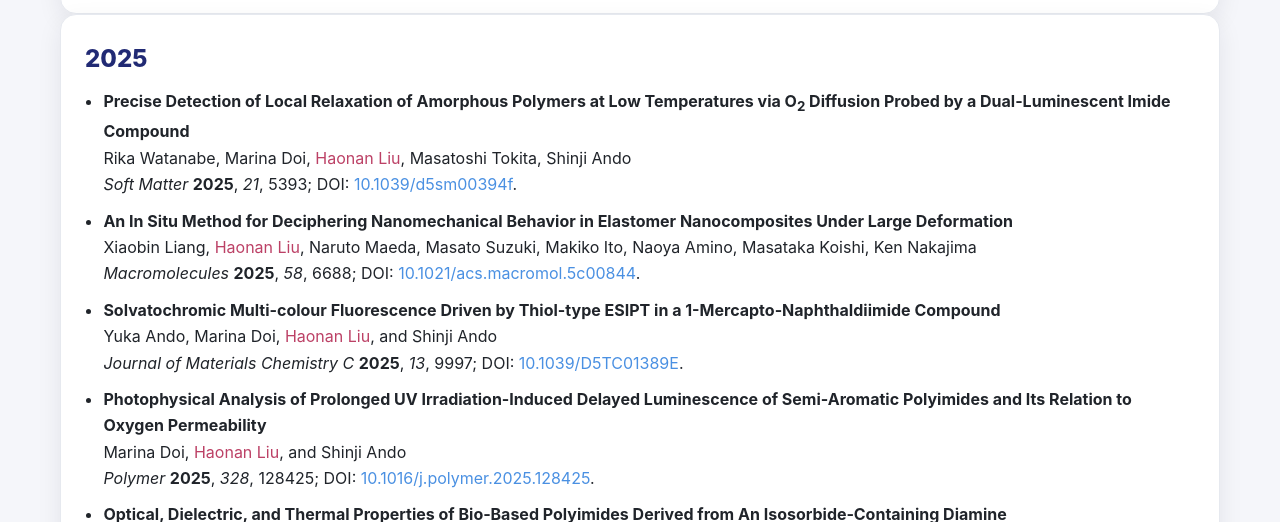
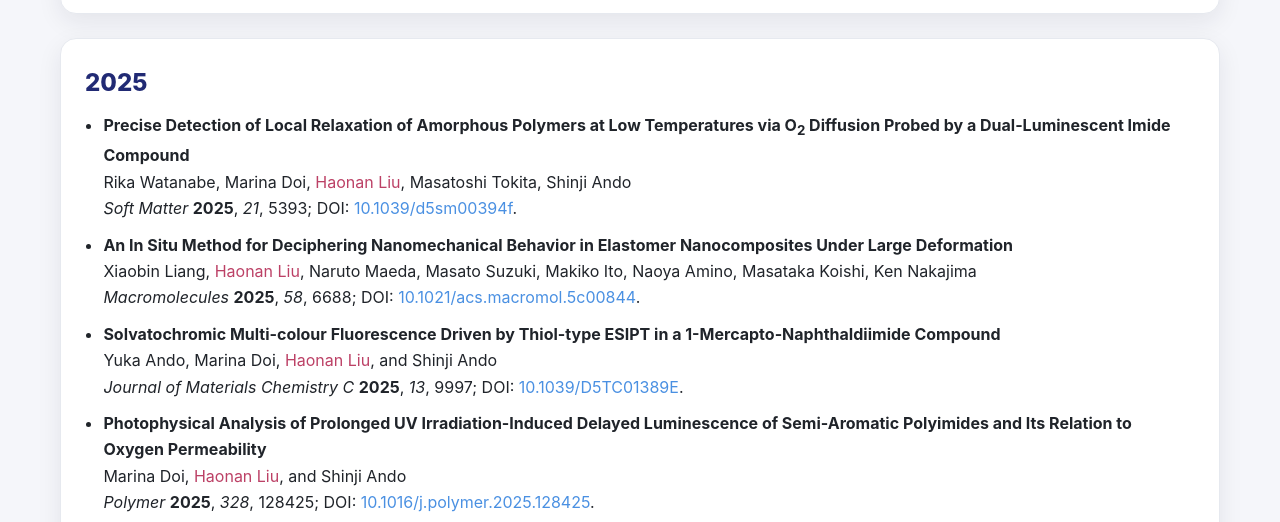
Before and after one commit to AfterChemistry/h-ryu-pages, a plain HTML site: page profile/publication/index.html in a window 1280 px wide. Shown: the part 232-754 px from the top of the page. Drawn offline with Linux system fonts and the light colour scheme.

Commit message:
Update index.html

```diff
--- a/profile/publication/index.html
+++ b/profile/publication/index.html
@@ -49,6 +49,9 @@
 
     /* Layout */
     .container{max-width:1200px;margin:24px auto;padding:0 20px}
+    /* 关键：与 Presentation 一致的节间距 */
+    .container > section + section{margin-top:var(--space)}
+
     .card{background:var(--card);border:1px solid var(--border);border-radius:var(--radius);box-shadow:var(--shadow);padding:var(--pad)}
     .section-title{margin:0 0 8px;font-weight:800;color:var(--accent)}
     .year{scroll-margin-top:90px}
@@ -119,15 +122,10 @@
       <h2 class="section-title">2025</h2>
       <ul class="bullets">
         <li><strong>Precise Detection of Local Relaxation of Amorphous Polymers at Low Temperatures via O<sub>2</sub> Diffusion Probed by a Dual-Luminescent Imide Compound</strong><br>Rika Watanabe, Marina Doi, <mark class="has-inline-color">Haonan Liu</mark>, Masatoshi Tokita, Shinji Ando<br><em>Soft Matter</em> <strong>2025</strong>, <em>21</em>, 5393; DOI: <a href="https://doi.org/10.1039/d5sm00394f" target="_blank" rel="noreferrer noopener">10.1039/d5sm00394f</a>.</li>
-
         <li><strong>An In Situ Method for Deciphering Nanomechanical Behavior in Elastomer Nanocomposites Under Large Deformation</strong><br>Xiaobin Liang, <mark class="has-inline-color">Haonan Liu</mark>, Naruto Maeda, Masato Suzuki, Makiko Ito, Naoya Amino, Masataka Koishi, Ken Nakajima<br><em>Macromolecules</em> <strong>2025</strong>, <em>58</em>, 6688; DOI: <a href="https://doi.org/10.1021/acs.macromol.5c00844" target="_blank" rel="noreferrer noopener">10.1021/acs.macromol.5c00844</a>.</li>
-
         <li><strong>Solvatochromic Multi-colour Fluorescence Driven by Thiol-type ESIPT in a 1-Mercapto-NaphthaIdiimide Compound</strong><br>Yuka Ando, Marina Doi, <mark class="has-inline-color">Haonan Liu</mark>, and Shinji Ando<br><em>Journal of Materials Chemistry C</em> <strong>2025</strong>, <em>13</em>, 9997; DOI: <a href="https://doi.org/10.1039/D5TC01389E" target="_blank" rel="noreferrer noopener">10.1039/D5TC01389E</a>.</li>
-
         <li><strong>Photophysical Analysis of Prolonged UV Irradiation-Induced Delayed Luminescence of Semi-Aromatic Polyimides and Its Relation to Oxygen Permeability</strong><br>Marina Doi, <mark class="has-inline-color">Haonan Liu</mark>, and Shinji Ando<br><em>Polymer</em> <strong>2025</strong>, <em>328</em>, 128425; DOI: <a href="https://doi.org/10.1016/j.polymer.2025.128425" target="_blank" rel="noreferrer noopener">10.1016/j.polymer.2025.128425</a>.</li>
-
         <li><strong>Optical, Dielectric, and Thermal Properties of Bio‐Based Polyimides Derived from An Isosorbide‐Containing Diamine</strong><br>Yoshiyuki Tsurusaki, Ririka Sawada, <mark class="has-inline-color">Haonan Liu</mark>, and Shinji Ando<br><em>Macromolecular Rapid Communications</em> <strong>2025</strong>, 2401113; DOI: <a href="https://doi.org/10.1002/marc.202401113" target="_blank" rel="noreferrer noopener">10.1002/marc.202401113</a>.</li>
-
         <li><strong>Prolonged Irradiation-Induced Delayed Luminescence of PMMA-Dispersed Imide Compounds Containing Ether- and Thioether-bridged Cores</strong><br>Marina Doi, <mark class="has-inline-color">Haonan Liu</mark>, and Shinji Ando<br><em>Material Chemistry Frontiers</em> <strong>2025</strong>, <em>9</em>, 1139; DOI: <a href="https://doi.org/10.1039/d4qm00871e" target="_blank" rel="noreferrer noopener">10.1039/d4qm00871e</a>.</li>
       </ul>
     </section>
@@ -137,15 +135,10 @@
       <h2 class="section-title">2024</h2>
       <ul class="bullets">
         <li><strong>Nanomechanical Mapping of Green and Vulcanized Natural Rubber Latex Film by AFM PeakForce QNM: Impact of Proteins and Lipids Contents on Film Quality</strong><br>Narueporn Payungwong, <mark class="has-inline-color">Haonan Liu</mark>, Jinrong Wu, Ken Nakajima, Chee Cheong Ho, Jitladda Sakdapipanich<br><em>Polymer</em> <strong>2024</strong>, <em>317</em>, 127944; DOI: <a href="https://doi.org/10.1016/j.polymer.2024.127944" target="_blank" rel="noreferrer noopener">10.1016/j.polymer.2024.127944</a>.</li>
-
         <li><strong>Tracking the Evolution of the Morphology and Stress Distribution of SIS Thermoplastic Elastomers under Tension using Atomic Force Microscopy</strong><br>Ling Gao, <mark class="has-inline-color">Haonan Liu</mark>, Xiaobin Liang, Makiko Ito, Ken Nakajima<br><em>Science and Technology of Advanced Materials</em> <strong>2024</strong>, <em>25</em>, 2402685; DOI: <a href="https://doi.org/10.1080/14686996.2024.2402685" target="_blank" rel="noreferrer noopener">10.1080/14686996.2024.2402685</a>.</li>
-
         <li><strong>Pressure-Induced Enhancement of Room-Temperature Phosphorescence in Heavy Halogen-Containing Imide and Polyimide</strong><br><mark class="has-inline-color">Haonan Liu</mark>, Ryuichi Isoda, Marina Doi, Koichiro Muto, and Shinji Ando<br><em>The Journal of Physical Chemistry B</em> <strong>2024</strong>, <em>128</em>, 7690; DOI: <a href="https://doi.org/10.1021/acs.jpcb.4c03946" target="_blank" rel="noreferrer noopener">10.1021/acs.jpcb.4c03946</a>.</li>
-
         <li><strong>Frequency-Dependent Dielectric Properties of Aromatic Polyimides in the 25-330 GHz Range</strong><br><mark class="has-inline-color">Haonan Liu</mark>, Ririka Sawada, Shana Yanagimoto, Yoshiyuki Yanagimoto, and Shinji Ando<br><em>Applied Physics Letters</em> <strong>2024</strong>, <em>124</em>, 232903; DOI: <a href="https://doi.org/10.1063/5.0205692" target="_blank" rel="noreferrer noopener">10.1063/5.0205692</a>.</li>
-
         <li><strong>Thermal, Optical, and Dielectric Properties of Bio-based Polyimides Derived from an Isosorbide-containing Dianhydride and Diamines with Long Alkyl Chains</strong><br>Ririka Sawada, Kazuhisa Yajima, Atsuhide Takao, <mark class="has-inline-color">Haonan Liu</mark>, and Shinji Ando<br><em>Journal of Photopolymer Science and Technology</em> <strong>2024</strong>, <em>37</em>, 507; DOI: <a href="https://doi.org/10.2494/photopolymer.37.507" target="_blank" rel="noreferrer noopener">10.2494/photopolymer.37.507</a>.</li>
-
         <li><strong>Simultaneous Visualization of Microscopic Conductivity and Deformation in Conductive Elastomers</strong><br>Xiaobin Liang, <mark class="has-inline-color">Haonan Liu</mark>, So Fujinami, Makiko Ito, and Ken Nakajima<br><em>ACS Nano</em> <strong>2024</strong>, <em>18</em>, 3438; DOI: <a href="https://doi.org/10.1021/acsnano.3c10584" target="_blank" rel="noreferrer noopener">10.1021/acsnano.3c10584</a>.</li>
       </ul>
     </section>
@@ -155,7 +148,6 @@
       <h2 class="section-title">2023</h2>
       <ul class="bullets">
         <li><strong>In Situ Nanostress Visualization Method to Reveal the Micromechanical Mechanism of Nanocomposites by Atomic Force Microscopy</strong><br>Xiaobin Liang, Takashi Kojima, Makiko Ito, Naoya Amino, <mark class="has-inline-color">Haonan Liu</mark>, Masataka Koishi, and Ken Nakajima<br><em>ACS Applied Materials &amp; Interfaces</em> <strong>2023</strong>, <em>15</em>, 12414; DOI: <a href="https://doi.org/10.1021/acsami.2c22971" target="_blank" rel="noreferrer noopener">10.1021/acsami.2c22971</a>.</li>
-
         <li><strong>Overcoming the Entropy of Polymer Chains by Making a Plane with Terminal Groups: A Thermoplastic PDMS with a Long-Range 1D Structural Order</strong><br>Yugen Chen, Fumitaka Ishiwari, Tomoya Fukui, Takashi Kajitani, <mark class="has-inline-color">Haonan Liu</mark>, Xiaobin Liang, Ken Nakajima, Masatoshi Tokita, and Takanori Fukushima<br><em>Chemical Science</em> <strong>2023</strong>, <em>14</em>, 2431; DOI: <a href="https://doi.org/10.1039/D2SC05491D" target="_blank" rel="noreferrer noopener">10.1039/D2SC05491D</a>.</li>
       </ul>
     </section>
@@ -165,11 +157,8 @@
       <h2 class="section-title">2022</h2>
       <ul class="bullets">
         <li><strong>Direct Visualization of Stretch-Induced Phase Separation in Methoxy Silyl-Terminated Polypropylene Oxide/Epoxy Resin-Type Polymer Alloys via AFM Nanomechanics: A Toughening Mechanism</strong><br>Xiaobin Liang, Kiyoshi Miyafuji, Koki Hara, Kaede Mogi, Rina Nishida, <mark class="has-inline-color">Haonan Liu</mark>, and Ken Nakajima<br><em>Polymer</em> <strong>2022</strong>, <em>259</em>, 125343; DOI: <a href="https://doi.org/10.1016/j.polymer.2022.125343" target="_blank" rel="noreferrer noopener">10.1016/j.polymer.2022.125343</a>.</li>
-
         <li><strong>Nanoscale Strain-Stress Mapping for a Thermoplastic Elastomer Revealed Using a Combination of In-Situ AFM Nanomechanics and Delaunay Triangulation</strong><br><mark class="has-inline-color">Haonan Liu</mark>, Xiaobin Liang, and Ken Nakajima<br><em>Journal of Polymer Science</em> <strong>2022</strong>, <em>60</em>, 3134; DOI: <a href="https://doi.org/10.1002/pol.20220345" target="_blank" rel="noreferrer noopener">10.1002/pol.20220345</a>.</li>
-
         <li><strong>Direct Visualization of Interfacial Regions between Fillers and Matrix in Rubber Composites Observed by Atomic Force Microscopy-Based Nanomechanics Assisted by Electron Tomography</strong><br>Makiko Ito, <mark class="has-inline-color">Haonan Liu</mark>, Akemi Kumagai, Xiaobin Liang, Ken Nakajima, and Hiroshi Jinnai<br><em>Langmuir</em> <strong>2022</strong>, <em>38</em>, 777; DOI: <a href="https://doi.org/10.1021/acs.langmuir.1c02788" target="_blank" rel="noreferrer noopener">10.1021/acs.langmuir.1c02788</a>.</li>
-
         <li><strong>熱可塑性エラストマーにおける動的ネットワークのトポロジー制御</strong><br>中嶋　健・<mark class="has-inline-color">劉　浩男</mark>・梁　暁斌<br><em>ポリマーTECH</em> <strong>2022</strong>, <em>13</em>, 26. (<a href="https://www.gomutimes.co.jp/?p=173254" target="_blank" rel="noreferrer noopener">link</a>)</li>
       </ul>
     </section>
@@ -179,7 +168,6 @@
       <h2 class="section-title">2020</h2>
       <ul class="bullets">
         <li><strong>Direct Visualization of a Strain-induced Dynamic Stress Network in a SEBS Thermoplastic Elastomer with In Situ AFM Nanomechanics</strong> (open access)<br><mark class="has-inline-color">Haonan Liu</mark>, Xiaobin Liang, and Ken Nakajima<br><em>Japanese Journal of Applied Physics</em> <strong>2020</strong>, <em>59</em>, SN1013; DOI: <a href="https://doi.org/10.35848/1347-4065/ab948a" target="_blank" rel="noreferrer noopener">10.35848/1347-4065/ab948a</a>.</li>
-
         <li><strong>Programmable Reversible Shape Transformation of Hydrogels Based on Transient Structural Anisotropy</strong><br>Kangkang Liu, Yue Zhang, Heqing Cao, <mark class="has-inline-color">Haonan Liu</mark>, Yuhui Geng, Wenhua Yuan, Jian Zhou, Zi Liang Wu, Guorong Shan, Yongzhong Bao, Qian Zhao, Tao Xie, and Pengju Pan<br><em>Advanced Materials</em> <strong>2020</strong>, <em>32</em>, 2001693; DOI: <a href="https://doi.org/10.1002/adma.202001693" target="_blank" rel="noreferrer noopener">10.1002/adma.202001693</a>.</li>
       </ul>
     </section>
```
